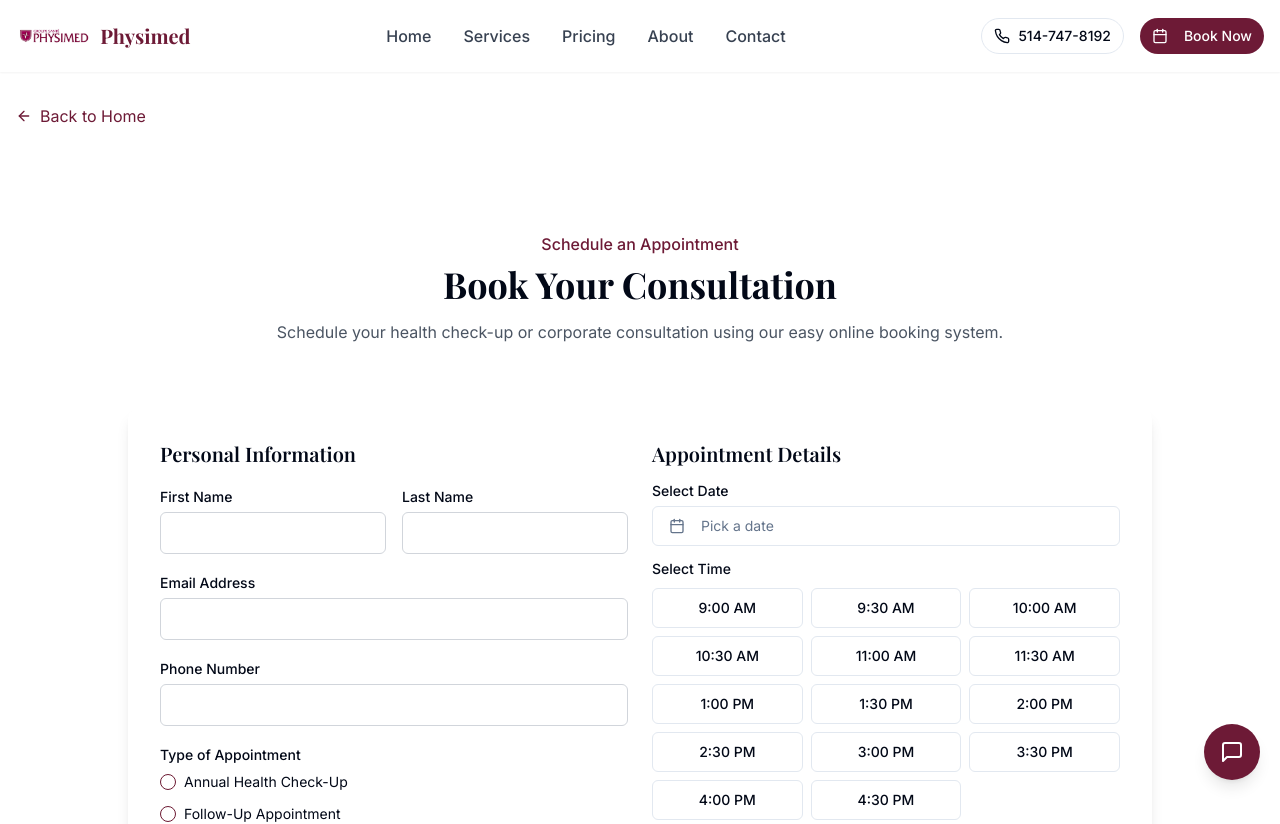
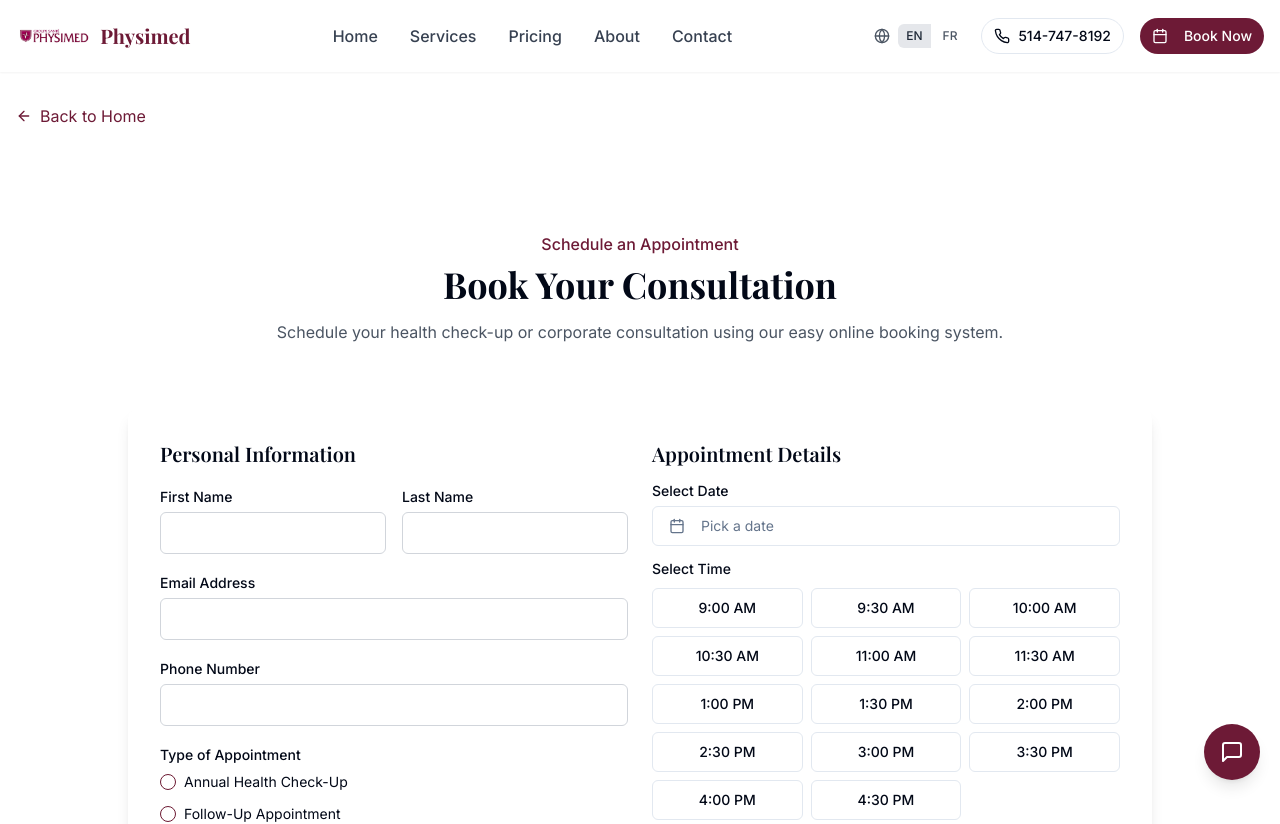
Before and after one commit to benhaim23/physimed-health-hub, a React (Vite) app: page /booking in a window 1280 px wide. Shown: the top 824 px of the page. Built offline with nearby package versions, Linux system fonts and the light colour scheme.

Commit message:
Add French language support
Implement website translation with language selection buttons in the navbar.

```diff
--- a/src/App.tsx
+++ b/src/App.tsx
@@ -4,6 +4,7 @@ import { Toaster as Sonner } from "@/components/ui/sonner";
 import { TooltipProvider } from "@/components/ui/tooltip";
 import { QueryClient, QueryClientProvider } from "@tanstack/react-query";
 import { BrowserRouter, Routes, Route } from "react-router-dom";
+import { LanguageProvider } from "./contexts/LanguageContext";
 import Index from "./pages/Index";
 import Booking from "./pages/Booking";
 import Pricing from "./pages/Pricing";
@@ -15,6 +16,7 @@ const queryClient = new QueryClient();
 const App = () => (
   <QueryClientProvider client={queryClient}>
     <TooltipProvider>
+      <LanguageProvider>
         <Toaster />
         <Sonner />
         <BrowserRouter>
@@ -27,6 +29,7 @@ const App = () => (
             <Route path="*" element={<NotFound />} />
           </Routes>
         </BrowserRouter>
+      </LanguageProvider>
     </TooltipProvider>
   </QueryClientProvider>
 );
--- /dev/null
+++ b/src/components/LanguageSelector.tsx
@@ -0,0 +1,37 @@
+
+import { useLanguage } from "@/contexts/LanguageContext";
+import { Button } from "@/components/ui/button";
+import { Globe } from "lucide-react";
+import { cn } from "@/lib/utils";
+
+export default function LanguageSelector() {
+  const { language, setLanguage, t } = useLanguage();
+
+  return (
+    <div className="flex items-center space-x-1">
+      <Globe size={16} className="text-gray-600 mr-1" />
+      <Button
+        variant="ghost"
+        size="sm"
+        className={cn(
+          "px-2 py-1 h-auto text-xs font-medium rounded-l-md rounded-r-none",
+          language === "en" ? "bg-gray-200 text-gray-800" : "text-gray-600 hover:bg-gray-100"
+        )}
+        onClick={() => setLanguage("en")}
+      >
+        {t("en")}
+      </Button>
+      <Button
+        variant="ghost"
+        size="sm"
+        className={cn(
+          "px-2 py-1 h-auto text-xs font-medium rounded-l-none rounded-r-md",
+          language === "fr" ? "bg-gray-200 text-gray-800" : "text-gray-600 hover:bg-gray-100"
+        )}
+        onClick={() => setLanguage("fr")}
+      >
+        {t("fr")}
+      </Button>
+    </div>
+  );
+}
--- a/src/components/Navbar.tsx
+++ b/src/components/Navbar.tsx
@@ -1,12 +1,15 @@
 
 import { useState } from 'react';
 import { Link } from 'react-router-dom';
-import { Menu, X, Phone, Calendar, MessageSquare } from 'lucide-react';
+import { Menu, X, Phone, Calendar } from 'lucide-react';
 import { Button } from "@/components/ui/button";
 import { cn } from '@/lib/utils';
+import { useLanguage } from '@/contexts/LanguageContext';
+import LanguageSelector from './LanguageSelector';
 
 export default function Navbar() {
   const [isMenuOpen, setIsMenuOpen] = useState(false);
+  const { t } = useLanguage();
 
   const toggleMenu = () => {
     setIsMenuOpen(!isMenuOpen);
@@ -29,14 +32,15 @@ export default function Navbar() {
 
           {/* Desktop Navigation */}
           <nav className="hidden md:flex space-x-8">
-            <Link to="/" className="text-gray-700 hover:text-physimed font-medium link-underline">Home</Link>
-            <Link to="/services" className="text-gray-700 hover:text-physimed font-medium link-underline">Services</Link>
-            <Link to="/pricing" className="text-gray-700 hover:text-physimed font-medium link-underline">Pricing</Link>
-            <Link to="/about" className="text-gray-700 hover:text-physimed font-medium link-underline">About</Link>
-            <Link to="/contact" className="text-gray-700 hover:text-physimed font-medium link-underline">Contact</Link>
+            <Link to="/" className="text-gray-700 hover:text-physimed font-medium link-underline">{t("home")}</Link>
+            <Link to="/services" className="text-gray-700 hover:text-physimed font-medium link-underline">{t("services")}</Link>
+            <Link to="/pricing" className="text-gray-700 hover:text-physimed font-medium link-underline">{t("pricing")}</Link>
+            <Link to="/about" className="text-gray-700 hover:text-physimed font-medium link-underline">{t("about")}</Link>
+            <Link to="/contact" className="text-gray-700 hover:text-physimed font-medium link-underline">{t("contact")}</Link>
           </nav>
 
           <div className="hidden md:flex items-center space-x-4">
+            <LanguageSelector />
             <Button variant="outline" size="sm" className="rounded-full flex items-center gap-2">
               <Phone size={16} />
               <span className="hidden lg:inline">514-747-8192</span>
@@ -44,7 +48,7 @@ export default function Navbar() {
             <Button asChild size="sm" className="bg-physimed hover:bg-physimed-700 text-white rounded-full">
               <Link to="/booking">
                 <Calendar size={16} className="mr-2" />
-                Book Now
+                {t("book_now")}
               </Link>
             </Button>
           </div>
@@ -63,12 +67,15 @@ export default function Navbar() {
           isMenuOpen ? "max-h-[400px] opacity-100 mt-4" : "max-h-0 opacity-0"
         )}>
           <nav className="flex flex-col space-y-4 py-4">
-            <Link to="/" className="text-gray-700 hover:text-physimed py-2 border-b border-gray-100">Home</Link>
-            <Link to="/services" className="text-gray-700 hover:text-physimed py-2 border-b border-gray-100">Services</Link>
-            <Link to="/pricing" className="text-gray-700 hover:text-physimed py-2 border-b border-gray-100">Pricing</Link>
-            <Link to="/about" className="text-gray-700 hover:text-physimed py-2 border-b border-gray-100">About</Link>
-            <Link to="/contact" className="text-gray-700 hover:text-physimed py-2 border-b border-gray-100">Contact</Link>
+            <Link to="/" className="text-gray-700 hover:text-physimed py-2 border-b border-gray-100">{t("home")}</Link>
+            <Link to="/services" className="text-gray-700 hover:text-physimed py-2 border-b border-gray-100">{t("services")}</Link>
+            <Link to="/pricing" className="text-gray-700 hover:text-physimed py-2 border-b border-gray-100">{t("pricing")}</Link>
+            <Link to="/about" className="text-gray-700 hover:text-physimed py-2 border-b border-gray-100">{t("about")}</Link>
+            <Link to="/contact" className="text-gray-700 hover:text-physimed py-2 border-b border-gray-100">{t("contact")}</Link>
             <div className="flex flex-col space-y-3 pt-3">
+              <div className="flex justify-center">
+                <LanguageSelector />
+              </div>
               <Button variant="outline" size="sm" className="rounded-full justify-center">
                 <Phone size={16} className="mr-2" />
                 514-747-8192
@@ -76,7 +83,7 @@ export default function Navbar() {
               <Button asChild size="sm" className="bg-physimed hover:bg-physimed-700 text-white rounded-full justify-center">
                 <Link to="/booking">
                   <Calendar size={16} className="mr-2" />
-                  Book Now
+                  {t("book_now")}
                 </Link>
               </Button>
             </div>
--- /dev/null
+++ b/src/contexts/LanguageContext.tsx
@@ -0,0 +1,180 @@
+
+import React, { createContext, useContext, useState, ReactNode } from "react";
+
+type LanguageType = "en" | "fr";
+
+interface LanguageContextType {
+  language: LanguageType;
+  setLanguage: (lang: LanguageType) => void;
+  t: (key: string) => string;
+}
+
+const LanguageContext = createContext<LanguageContextType | undefined>(undefined);
+
+// Our translations dictionary
+const translations: Record<string, Record<string, string>> = {
+  // Navbar
+  "home": {
+    en: "Home",
+    fr: "Accueil"
+  },
+  "services": {
+    en: "Services",
+    fr: "Services"
+  },
+  "pricing": {
+    en: "Pricing",
+    fr: "Tarifs"
+  },
+  "about": {
+    en: "About",
+    fr: "À propos"
+  },
+  "contact": {
+    en: "Contact",
+    fr: "Contact"
+  },
+  "book_now": {
+    en: "Book Now",
+    fr: "Réserver"
+  },
+  "back_to_home": {
+    en: "Back to Home",
+    fr: "Retour à l'accueil"
+  },
+
+  // Hero section
+  "hero_title": {
+    en: "One-Stop Health Check-Ups and Concierge Care",
+    fr: "Bilans de santé et service de conciergerie en un seul endroit"
+  },
+  "hero_subtitle": {
+    en: "Fast, comprehensive, and personalized healthcare—all under one roof",
+    fr: "Des soins de santé rapides, complets et personnalisés—sous un même toit"
+  },
+
+  // Features section
+  "why_partner": {
+    en: "Why Corporations Partner With Physimed",
+    fr: "Pourquoi les entreprises choisissent Physimed"
+  },
+  "same_day": {
+    en: "Same-Day Appointments",
+    fr: "Rendez-vous le jour même"
+  },
+  "no_wait": {
+    en: "No long waits",
+    fr: "Sans longue attente"
+  },
+  "personalized": {
+    en: "Personalized Medical Care",
+    fr: "Soins médicaux personnalisés"
+  },
+  "tailored": {
+    en: "Tailored to each patient's age, history, and risk factors",
+    fr: "Adaptés à l'âge, à l'historique et aux facteurs de risque de chaque patient"
+  },
+  "consistent": {
+    en: "Consistent Follow-Up",
+    fr: "Suivi constant"
+  },
+  "same_doctor": {
+    en: "Always see the same doctor",
+    fr: "Toujours le même médecin"
+  },
+  "all_in_one": {
+    en: "All-In-One Facility",
+    fr: "Établissement tout-en-un"
+  },
+  "coordinated": {
+    en: "Consultations, lab tests, diagnostics, specialists—all coordinated for you",
+    fr: "Consultations, tests de laboratoire, diagnostics, spécialistes—tout est coordonné pour vous"
+  },
+
+  // Pricing section
+  "pricing_title": {
+    en: "Our Corporate Medical Plan Options",
+    fr: "Nos options de plans médicaux d'entreprise"
+  },
+  "annual_checkup": {
+    en: "Annual Health Check-Up",
+    fr: "Bilan de santé annuel"
+  },
+  "yearly": {
+    en: "per year",
+    fr: "par an"
+  },
+  "package_1": {
+    en: "Package 1 – For adults under 65 without chronic conditions",
+    fr: "Forfait 1 – Pour adultes de moins de 65 ans sans maladie chronique"
+  },
+  "package_2": {
+    en: "Package 2 – For adults 65+ or with chronic conditions",
+    fr: "Forfait 2 – Pour adultes de 65 ans et plus ou avec maladies chroniques"
+  },
+
+  // Contact section
+  "get_in_touch": {
+    en: "Get In Touch",
+    fr: "Contactez-nous"
+  },
+  "contact_physimed": {
+    en: "Contact Physimed",
+    fr: "Contactez Physimed"
+  },
+  "contact_desc": {
+    en: "We're here to answer any questions you may have about our corporate health plans. Reach out to our team for personalized assistance.",
+    fr: "Nous sommes là pour répondre à toutes vos questions concernant nos plans de santé d'entreprise. Contactez notre équipe pour une assistance personnalisée."
+  },
+
+  // Footer
+  "all_rights": {
+    en: "All Rights Reserved",
+    fr: "Tous droits réservés"
+  },
+  "privacy": {
+    en: "Privacy Policy",
+    fr: "Politique de confidentialité"
+  },
+  "terms": {
+    en: "Terms & Conditions",
+    fr: "Termes et conditions"
+  },
+
+  // Language selector
+  "en": {
+    en: "EN",
+    fr: "EN"
+  },
+  "fr": {
+    en: "FR",
+    fr: "FR"
+  }
+};
+
+export const LanguageProvider: React.FC<{ children: ReactNode }> = ({ children }) => {
+  const [language, setLanguage] = useState<LanguageType>("en");
+
+  // Translation function
+  const t = (key: string): string => {
+    if (!translations[key]) {
+      console.warn(`Translation key not found: ${key}`);
+      return key;
+    }
+    return translations[key][language] || key;
+  };
+
+  return (
+    <LanguageContext.Provider value={{ language, setLanguage, t }}>
+      {children}
+    </LanguageContext.Provider>
+  );
+};
+
+export const useLanguage = () => {
+  const context = useContext(LanguageContext);
+  if (context === undefined) {
+    throw new Error("useLanguage must be used within a LanguageProvider");
+  }
+  return context;
+};
--- a/src/pages/Booking.tsx
+++ b/src/pages/Booking.tsx
@@ -5,8 +5,11 @@ import Footer from "@/components/Footer";
 import { ArrowLeft } from "lucide-react";
 import { Link } from "react-router-dom";
 import Chatbot from "@/components/Chatbot";
+import { useLanguage } from "@/contexts/LanguageContext";
 
 const Booking = () => {
+  const { t } = useLanguage();
+
   return (
     <div className="min-h-screen bg-white">
       <Navbar />
@@ -14,7 +17,7 @@ const Booking = () => {
         <div className="container mx-auto px-4 py-8">
           <Link to="/" className="inline-flex items-center text-physimed hover:text-physimed-700 mb-6">
             <ArrowLeft size={16} className="mr-2" />
-            Back to Home
+            {t("back_to_home")}
           </Link>
 
           <BookingSection />
```
Also changed, not shown: src/pages/Contact.tsx (+7 -4 lines). Lines whose indentation alone changed are shown as unchanged.
